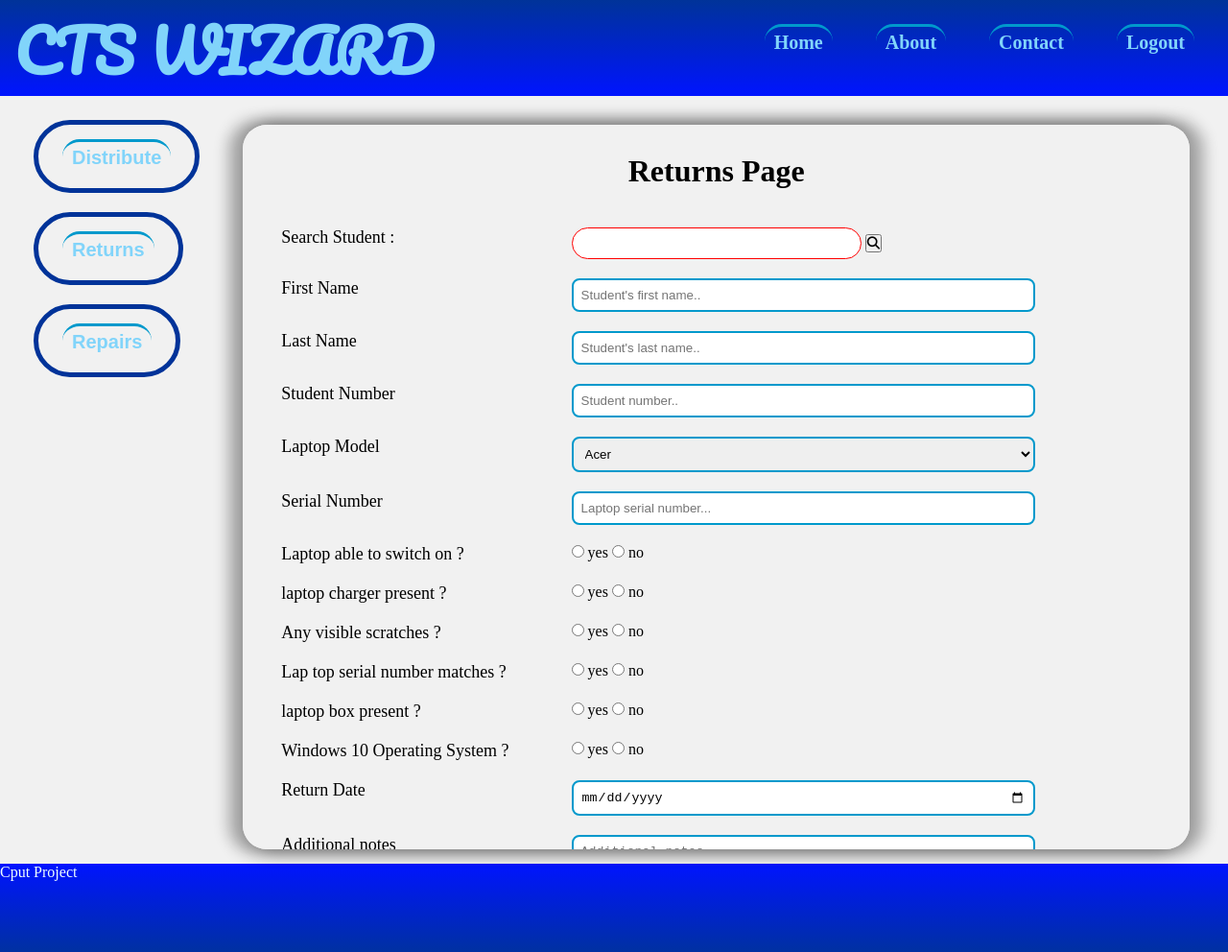
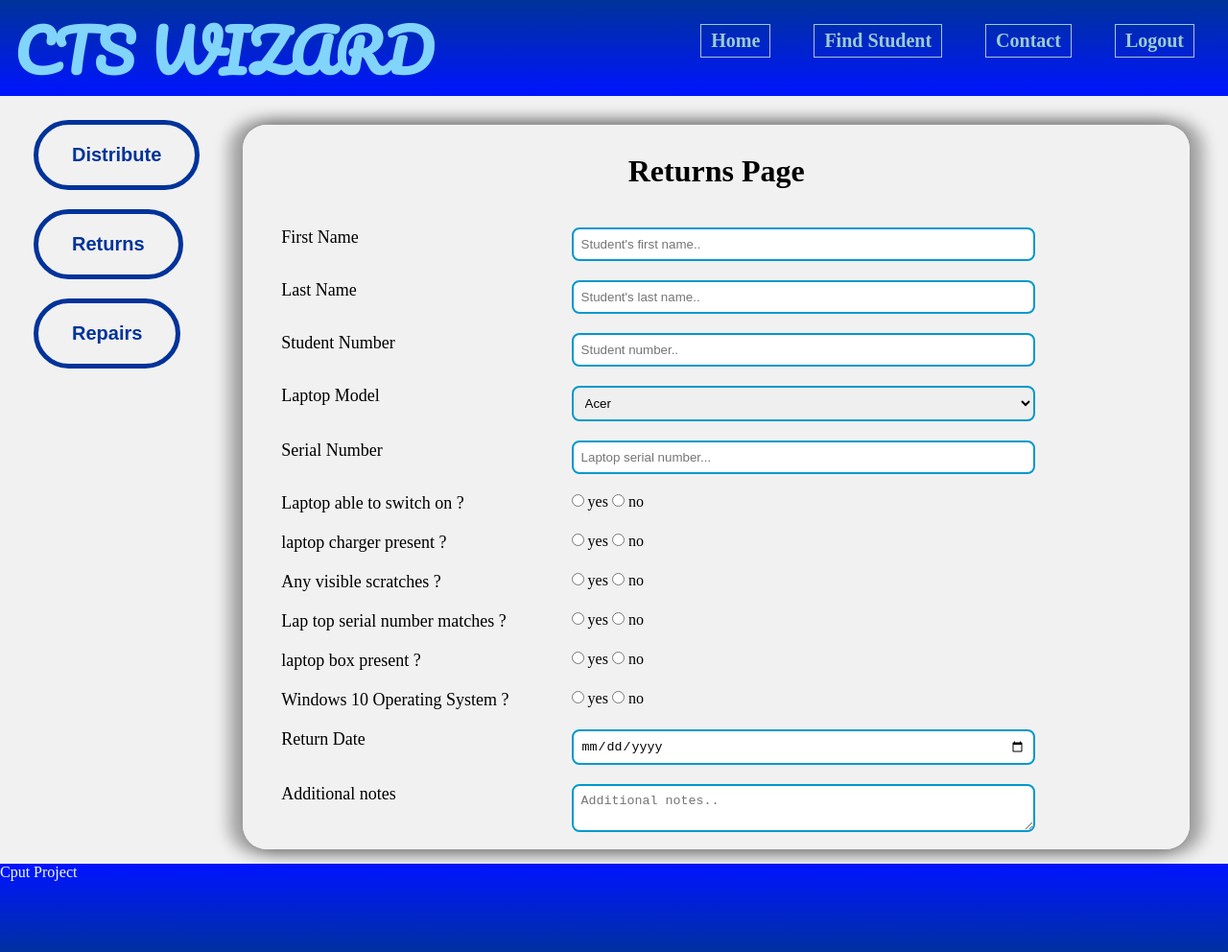
Before and after one commit to Android-90-kabza/CTS-wizard, a plain HTML site: page pages/returns.html in a window 1280 px wide. Shown: the whole page at 96% size. Drawn offline with Linux system fonts and the light colour scheme.

Commit message:
added search page, updated hover effects

```diff
--- a/css/indexstyle.css
+++ b/css/indexstyle.css
@@ -53,14 +53,7 @@ ul, li ,a {
 
 }
 
-a{
-    border-top: 3px solid #09c;
-    border-radius: 25px;
-}
 
-a:hover{
-    border-bottom: 3px solid #09c;
-}
 
 /*container for the body of the page*/
 .mainbody-container {
@@ -145,9 +138,9 @@ input[type="search"]{
 
 .button-link:hover{
     border: 5px solid #039;
-    background-color: #f1f1f1;
+    background-color: #9cc;
     color: #039;
-    box-shadow: 10px 0px 15px 5px rgb(87, 240, 219), -10px 0px 15px 5px  rgb(87, 240, 219);
+
 }
 /*main content page*/
 main{
@@ -199,3 +192,22 @@ main{
     background-position: center;
 
 }
+
+.studentsearch{
+
+}
+
+.topbar{
+    color: #9cc;
+    border: 1px solid #9cc ;
+
+}
+
+.topbar:hover{
+    background-color: #09c;
+    border-radius: 15px;
+}
+
+.sidebar{
+    color: #039;
+}
--- a/css/style.css
+++ b/css/style.css
@@ -211,7 +211,7 @@ input{
     border: 1px solid ;
     border-radius: 25px;
     padding:  5px;
-    cursor: pointer;
+    cursor: auto;
 }
 
 .overlay-left {
--- a/pages/returns.html
+++ b/pages/returns.html
@@ -18,10 +18,10 @@
         <label class="logo">CTS WIZARD</label>
 
         <ul class="nav-links">
-            <li><a href="/index.html" class>Home</a></li>
-            <li><a href="#" class>About</a></li>
-            <li><a href="#" class>Contact</a></li>
-            <li><a href="#" class>Logout</a></li>
+            <li><a href="index.html" class="topbar">Home</a></li>
+            <li><a href="search.html" class="topbar">Find Student</a></li>
+            <li><a href="#" class="topbar">Contact</a></li>
+            <li><a href="#" class="topbar">Logout</a></li>
         </ul>
 
     </nav>
@@ -31,9 +31,9 @@
     <div class="mainbody-container">    <!--Main body Content section-->
 
         <div class="sidenav-container">
-            <button class="button-link" id="distribute-button"><a href="/distribute.html">Distribute</a></button>
-            <button class="button-link" id="returns-button"><a href="/returns.html">Returns</a></button>
-            <button class="button-link" id="repairs-button"><a href="/repairs.html">Repairs</a></button>
+            <button class="button-link" id="distribute-button"><a href="distribute.html" class="sidebar">Distribute</a></button>
+            <button class="button-link" id="returns-button"><a href="returns.html" class="sidebar">Returns</a></button>
+            <button class="button-link" id="repairs-button"><a href="repairs.html" class="sidebar">Repairs</a></button>
         </div>
         <!--end of side nav Begining of  -->
 
@@ -56,16 +56,7 @@
 
           <form action="#">
 
-            <div class="row">
-              <div class="col-25">
-                  <label for="search-student" class="cont-labels">Search Student : </label>
-              </div>
 
-              <div class="col-75">
-                  <input type="search" id="search-student" name="search-student">
-                  <button type="submit"><i class="fa fa-search"></i></button>
-              </div>
-            </div>
 
             <div class="row">
               <div class="col-25">
```
Also changed, not shown: pages/distribute.html (+8 -11 lines), pages/index.html (+8 -8 lines), pages/repairs.html (+7 -16 lines), pages/search.html (added, +79 -0 lines).
